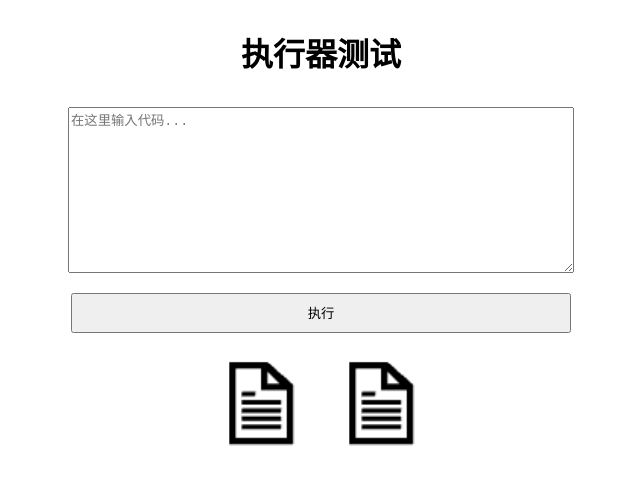
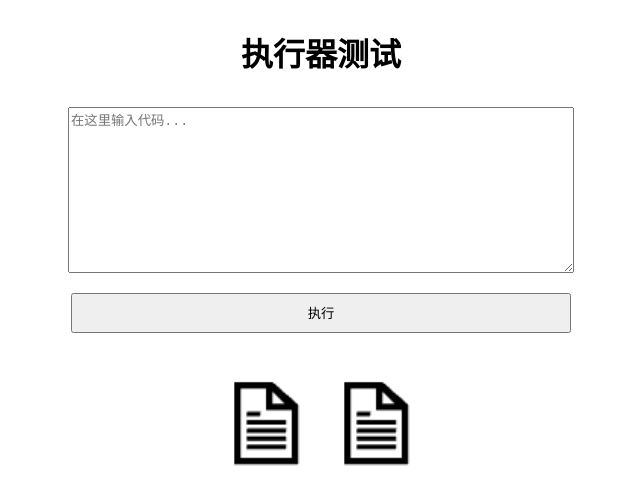
Before and after one commit to warku123/off-chain-computing-frontend, a Vue app in the folder front/: page / in a window 1280 px wide. Both pictures are taken after a click on the button "执行". Shown: the top 504 px of the page, without its empty margins (319-959 px from the left). Built offline with nearby package versions, Linux system fonts and the light colour scheme.

Commit message:
try flex

```diff
--- a/front/src/components/CodeExecutor.vue
+++ b/front/src/components/CodeExecutor.vue
@@ -3,8 +3,10 @@
       <h1>执行器测试</h1>
       <textarea v-model="code" placeholder="在这里输入代码..."></textarea>
       <button @click="executeCode">执行</button>
-      <div class="snapshots">
-        <img v-for="(snapshot, index) in snapshots" :key="index" :src="snapshot" alt="快照" />
+      <div class="snapshot-container">
+        <div class="snapshot" v-for="(snapshot, index) in snapshots" :key="index">
+          <img :src="snapshot" alt="快照" />
+        </div>
       </div>
     </div>
 </template>
@@ -14,18 +16,31 @@
   data() {
     return {
       code: '', // 用于存储输入的代码
-        snapshots: [] // 存储快照图片的数组
+      snapshots: [], // 存储快照图片的数组
+      intervalId: null // 存储 setInterval 的 ID
     };
   },
   methods: {
     executeCode() {
-        // 添加快照
-        this.snapshots.push(require('@/assets/state.png')); // 替换为实际快照图片的路径
+      if (this.intervalId !== null) {
+        // 如果已有计时器在运行，则清除它
+        clearInterval(this.intervalId);
+      }
+
+      this.addSnapshot();
 
       // 每隔2秒添加一个新的快照
-        setInterval(() => {
-          this.snapshots.push(require('@/assets/state.png')); // 替换为实际快照图片的路径
-        }, 2000);
+      this.intervalId = setInterval(this.addSnapshot, 2000);
+    },
+    addSnapshot() {
+      // 添加新快照到数组，使用 require 来指定资源路径
+      this.snapshots.push(require('@/assets/state.png'));
+    }
+  },
+  beforeDestroy() {
+    // 组件销毁前清除计时器
+    if (this.intervalId !== null) {
+      clearInterval(this.intervalId);
     }
   }
 };
@@ -54,8 +69,22 @@
     height: 40px; /* 按钮高度固定 */
   }
 
-  .snapshots img {
-  width: 100px; /* 或者任何您希望的大小 */
-  margin: 10px;
+  .snapshot-container {
+    display: flex;
+    flex-wrap: wrap;
+    gap: 10px;
+    padding: 10px;
+    justify-content: flex-start;
+    align-items: flex-start;
+    margin-top: 20px;
+  }
+
+  .snapshot {
+    flex: 0 1 auto;
+  }
+
+  .snapshot img {
+    width: 100px;
+    display: block;
   }
 </style>
```
Lines whose indentation alone changed are shown as unchanged.
